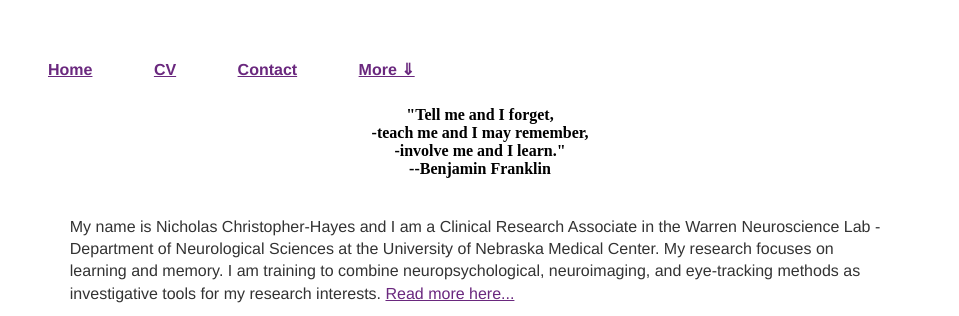
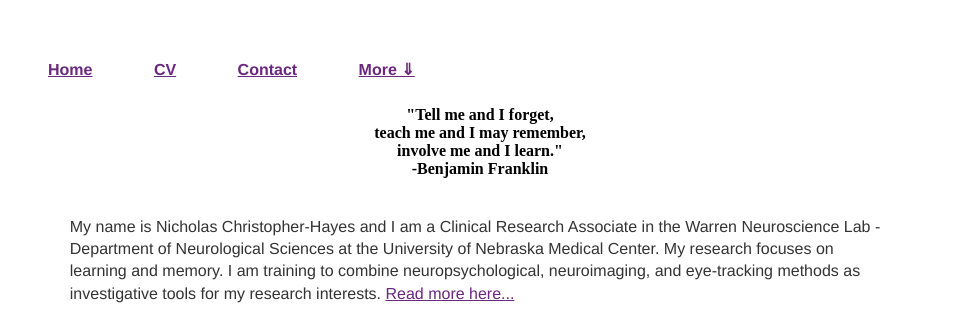
Before and after one commit to nichrishayes/nichrishayes.github.io, a Jekyll site: the page built from index.html, in a window 1280 px wide. Shown: the top 316 px of the page, without its empty margins (160-1119 px from the left). Built offline with Jekyll 4.4.1, drawn with Linux system fonts in a browser that asks for light colours.

```diff
--- a/index.html
+++ b/index.html
@@ -4,9 +4,9 @@ title: Nick Christopher-Hayes, BA - Home
 ---
 
 <h5>"Tell me and I forget,<br>
--teach me and I may remember,<br>
--involve me and I learn."<br>
---Benjamin Franklin</h5>
+teach me and I may remember,<br>
+involve me and I learn."<br>
+-Benjamin Franklin</h5>
 
 
 
```
